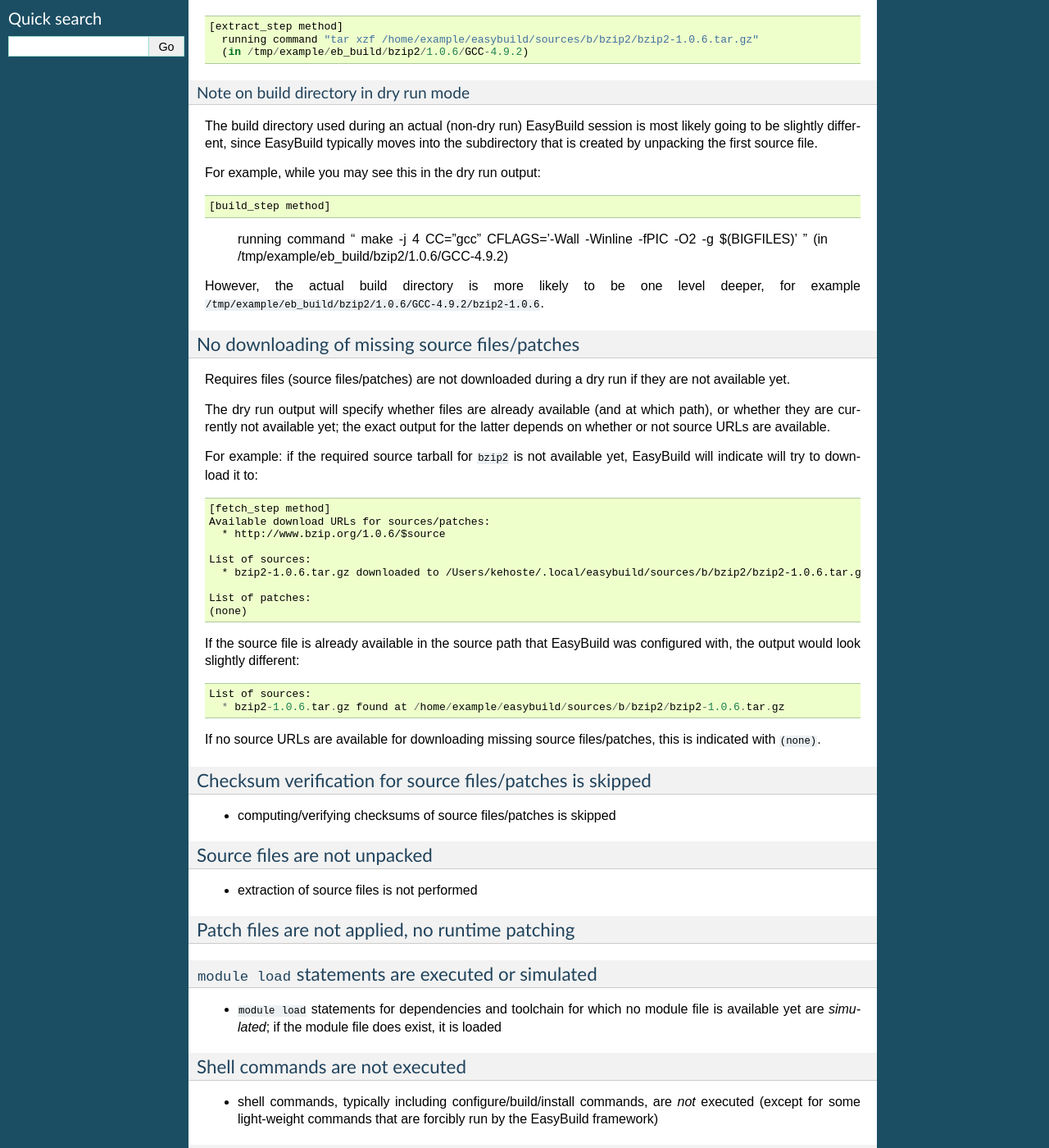
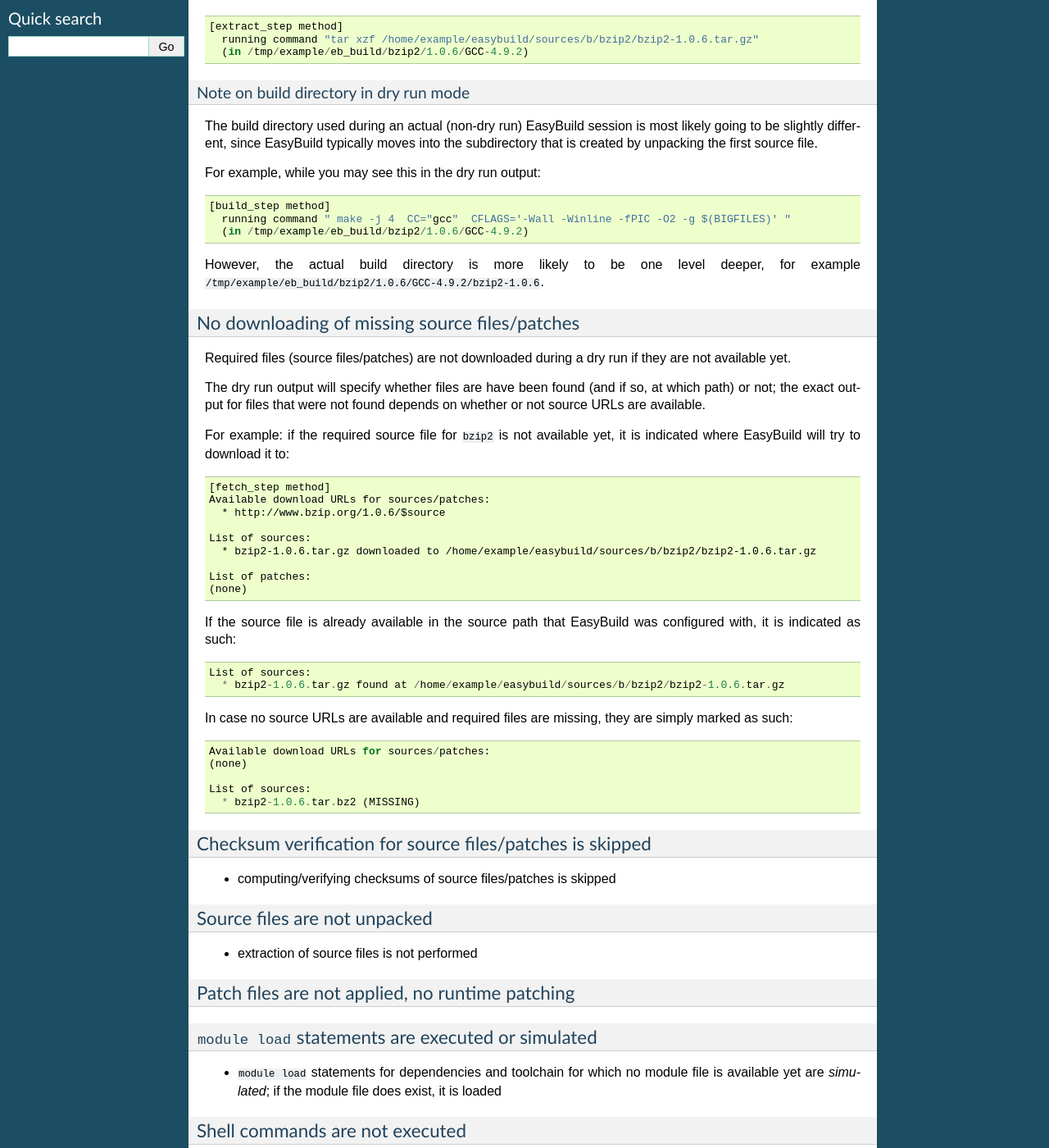
Before and after one commit to easybuilders/easybuild, a Sphinx documentation site: the page built from docs/Extended_dry_run.rst, in a window 1280 px wide and 1400 px high, scrolled down 1672 px. Shown: the whole window at 82% size. Built offline with Sphinx 7.4.7, drawn with Linux system fonts in a browser that asks for light colours.

Commit message:
flesh out 'no downloading' section on -x

```diff
--- a/docs/Extended_dry_run.rst
+++ b/docs/Extended_dry_run.rst
@@ -89,9 +89,9 @@
 
 For example, while you may see this in the dry run output::
 
-[build_step method]
-  running command " make -j 4  CC="gcc"  CFLAGS='-Wall -Winline -fPIC -O2 -g $(BIGFILES)' "
-  (in /tmp/example/eb_build/bzip2/1.0.6/GCC-4.9.2)
+    [build_step method]
+      running command " make -j 4  CC="gcc"  CFLAGS='-Wall -Winline -fPIC -O2 -g $(BIGFILES)' "
+      (in /tmp/example/eb_build/bzip2/1.0.6/GCC-4.9.2)
 
 However, the actual build directory is more likely to be one level deeper, for example
 ``/tmp/example/eb_build/bzip2/1.0.6/GCC-4.9.2/bzip2-1.0.6``.
@@ -101,31 +101,36 @@
 No downloading of missing source files/patches
 ~~~~~~~~~~~~~~~~~~~~~~~~~~~~~~~~~~~~~~~~~~~~~~
 
-Requires files (source files/patches) are not downloaded during a dry run if they are not available yet.
+Required files (source files/patches) are not downloaded during a dry run if they are not available yet.
 
-The dry run output will specify whether files are already available (and at which path), or whether they are currently
-not available yet; the exact output for the latter depends on whether or not source URLs are available.
+The dry run output will specify whether files are have been found (and if so, at which path) or not; the exact output
+for files that were not found depends on whether or not source URLs are available.
 
-For example: if the required source tarball for ``bzip2`` is not available yet, EasyBuild will indicate will try to
-download it to::
+For example: if the required source file for ``bzip2`` is not available yet, it is indicated where EasyBuild
+will try to download it to::
 
     [fetch_step method]
     Available download URLs for sources/patches:
       * http://www.bzip.org/1.0.6/$source
 
     List of sources:
-      * bzip2-1.0.6.tar.gz downloaded to /Users/kehoste/.local/easybuild/sources/b/bzip2/bzip2-1.0.6.tar.gz
+      * bzip2-1.0.6.tar.gz downloaded to /home/example/easybuild/sources/b/bzip2/bzip2-1.0.6.tar.gz
 
     List of patches:
     (none)
 
-If the source file is already available in the source path that EasyBuild was configured with, the output would look
-slightly different::
+If the source file is already available in the source path that EasyBuild was configured with, it is indicated as such::
 
     List of sources:
       * bzip2-1.0.6.tar.gz found at /home/example/easybuild/sources/b/bzip2/bzip2-1.0.6.tar.gz
 
-If no source URLs are available for downloading missing source files/patches, this is indicated with ``(none)``.
+In case no source URLs are available and required files are missing, they are simply marked as such::
+
+    Available download URLs for sources/patches:
+    (none)
+
+    List of sources:
+      * bzip2-1.0.6.tar.bz2 (MISSING)
 
 .. _extended_dry_run_overview_checksum_verification:
 
```
